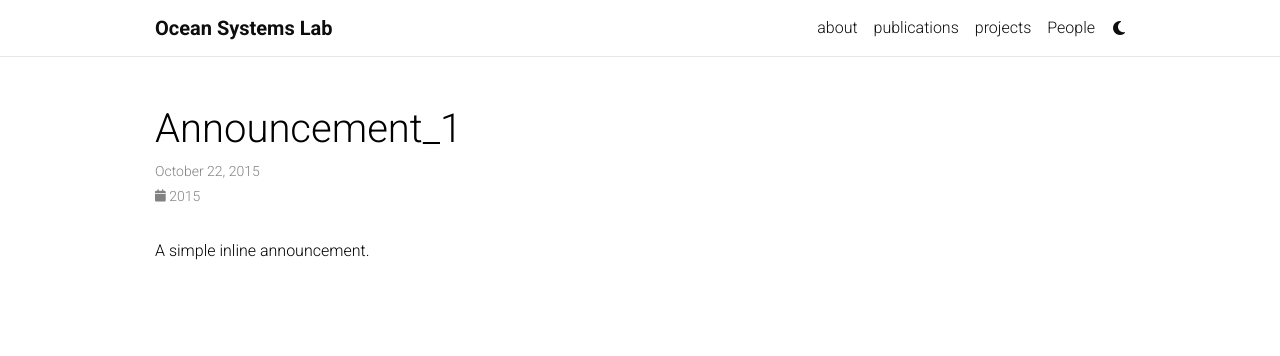
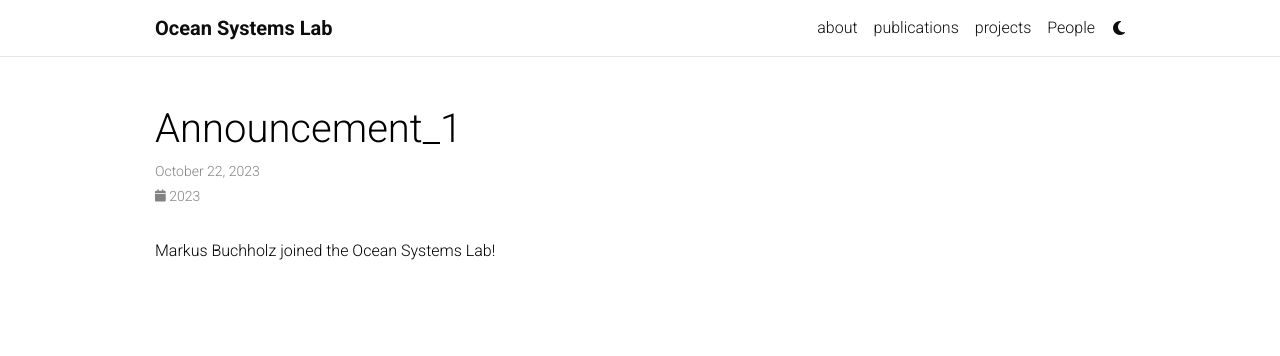
Before and after one commit to oceansystemslab/oceansystemslab.github.io, a Jekyll site: the page built from _news/announcement_1.md, in a window 1280 px wide. Shown: the top 356 px of the page. Built offline with Jekyll 4.4.1, drawn with Linux system fonts in a browser that asks for light colours; comment, search, counter and statistics services are not loaded; a style sheet for code colours, icons or effects is not loaded.

Commit message:
simple news to test website

```diff
--- a/_news/announcement_1.md
+++ b/_news/announcement_1.md
@@ -1,8 +1,8 @@
 ---
 layout: post
-date: 2015-10-22 15:59:00-0400
+date: 2023-10-22
 inline: true
 related_posts: false
 ---
 
-A simple inline announcement.
+Markus Buchholz joined the Ocean Systems Lab!
```
